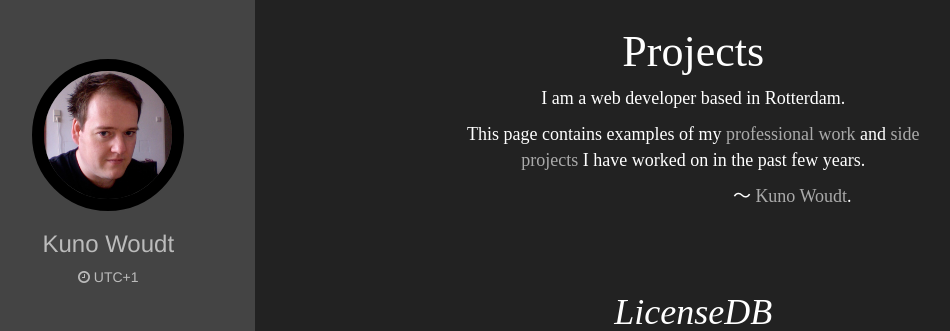
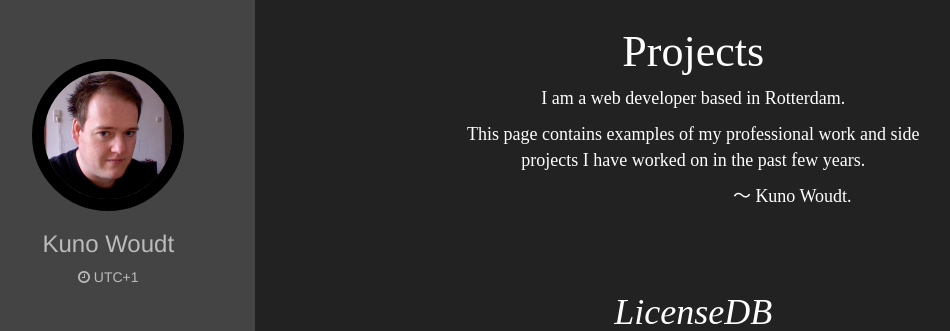
Before and after one commit to warpr/warpr.github.io, a PHP site: page /projects/ in a window 1280 px wide. Shown: the top 331 px of the page, without its empty margins (38-988 px from the left). Run offline with PHP 8.4, Linux system fonts and the light colour scheme; style sheets or scripts are compiled from the project's sources; some libraries are stand-ins or nearby versions.

Commit message:
Fix projects header colours.

```diff
--- a/src/parts/projects.php
+++ b/src/parts/projects.php
@@ -65,7 +65,7 @@ function lightbox($name, $title) {
 
 <div class="col-sm-8 col-md-8 col-lg-9 full-height" id="content">
 
-  <header>
+  <header id="projects-header">
     <h1>Projects</h1>
     <p>I am a web developer based in Rotterdam.</p>
     <p>
--- a/src/style.less
+++ b/src/style.less
@@ -128,11 +128,15 @@ body { background: @content-bg; }
 header { color: @content-highlight; }
 section h2 { color: @content-highlight; }
 
+#content .date { color: @content-highlight; }
+
 #content a { color: @content-color; }
 #content a:hover { color: @content-highlight; }
 #content a:focus { color: @content-highlight; }
 #content a:visited { color: @content-color; }
-#content .date { color: @content-highlight; }
+
+#projects-header p a { color: @content-highlight; }
+#projects-header p a:visited { color: @content-highlight; }
 
 .label-tech, .label-lang { background: #826; }
 
```
